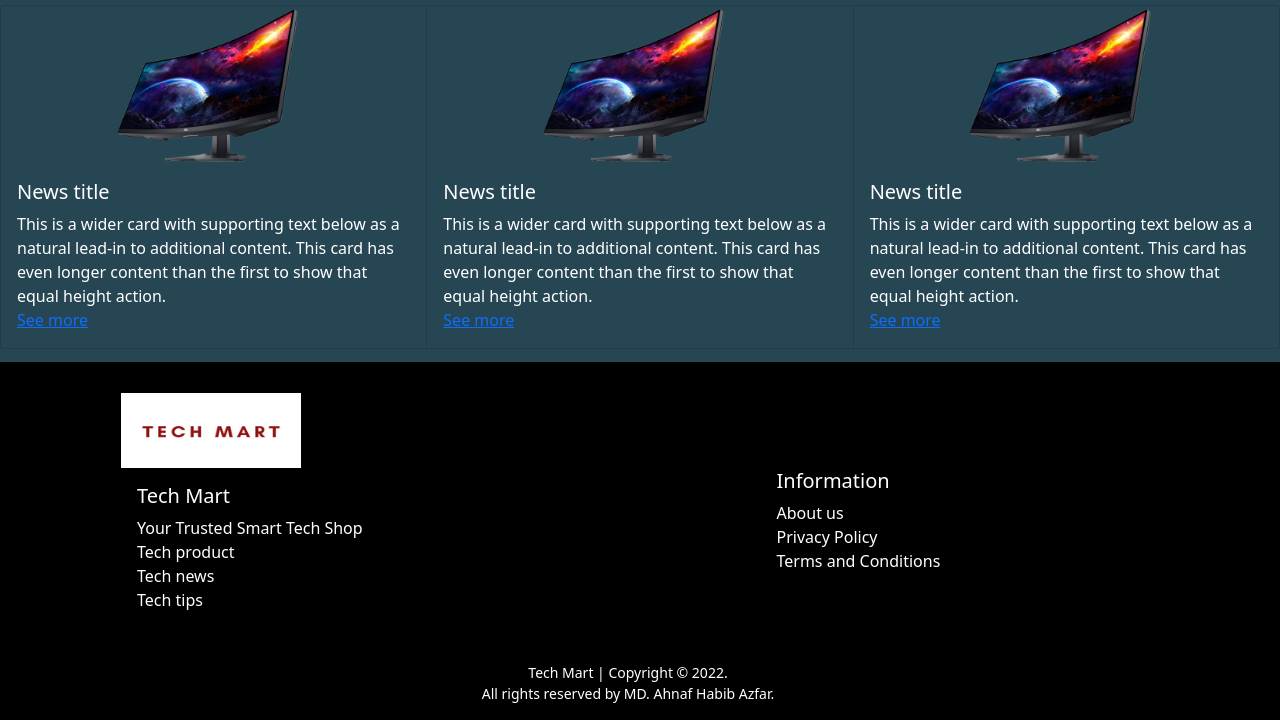
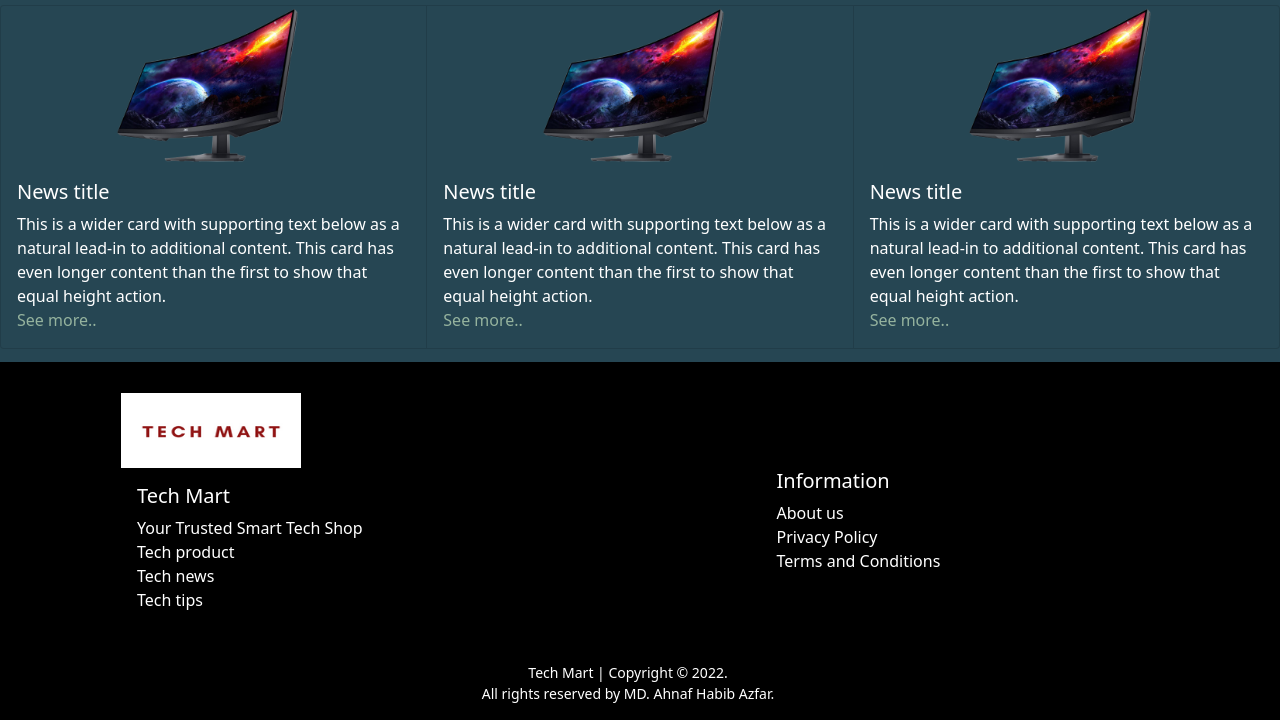
Before and after one commit to Azfar320/Tech_Mart_Final_Year_Project, a plain HTML site: page index.html in a window 1280 px wide. Shown: the part 1217-1937 px from the top of the page. Drawn offline with nearby package versions, Linux system fonts and the light colour scheme.

Commit message:
News feed see more click upadated

```diff
--- a/index.html
+++ b/index.html
@@ -227,7 +227,8 @@
 							lead-in to additional content. This card has even longer content than
 							the
 							first to
-							show that equal height action.<br><a href="#">See more</a></p>
+							show that equal height action.<br><a class="more-click" href="#">See
+								more..</a></p>
 					</div>
 				</div>
 				<div class="card news-card">
@@ -242,7 +243,8 @@
 							lead-in to additional content. This card has even longer content than
 							the
 							first to
-							show that equal height action.<br><a href="#">See more</a></p>
+							show that equal height action.<br><a class="more-click" href="#">See
+								more..</a></p>
 					</div>
 				</div>
 				<div class="card news-card">
@@ -257,7 +259,8 @@
 							lead-in to additional content. This card has even longer content than
 							the
 							first to
-							show that equal height action.<br><a href="#">See more</a></p>
+							show that equal height action.<br><a class="more-click" href="#">See
+								more..</a></p>
 					</div>
 				</div>
 			</div>
--- a/style.css
+++ b/style.css
@@ -96,6 +96,15 @@ main{
     margin: auto;
 }
 
+.more-click{
+    text-decoration: none;
+    color: rgb(149, 179, 158);
+}
+
+.more-click:hover{
+    color: rgb(235, 161, 161);
+}
+
 /* footer section css */
 footer{
     background-color: black;
```
